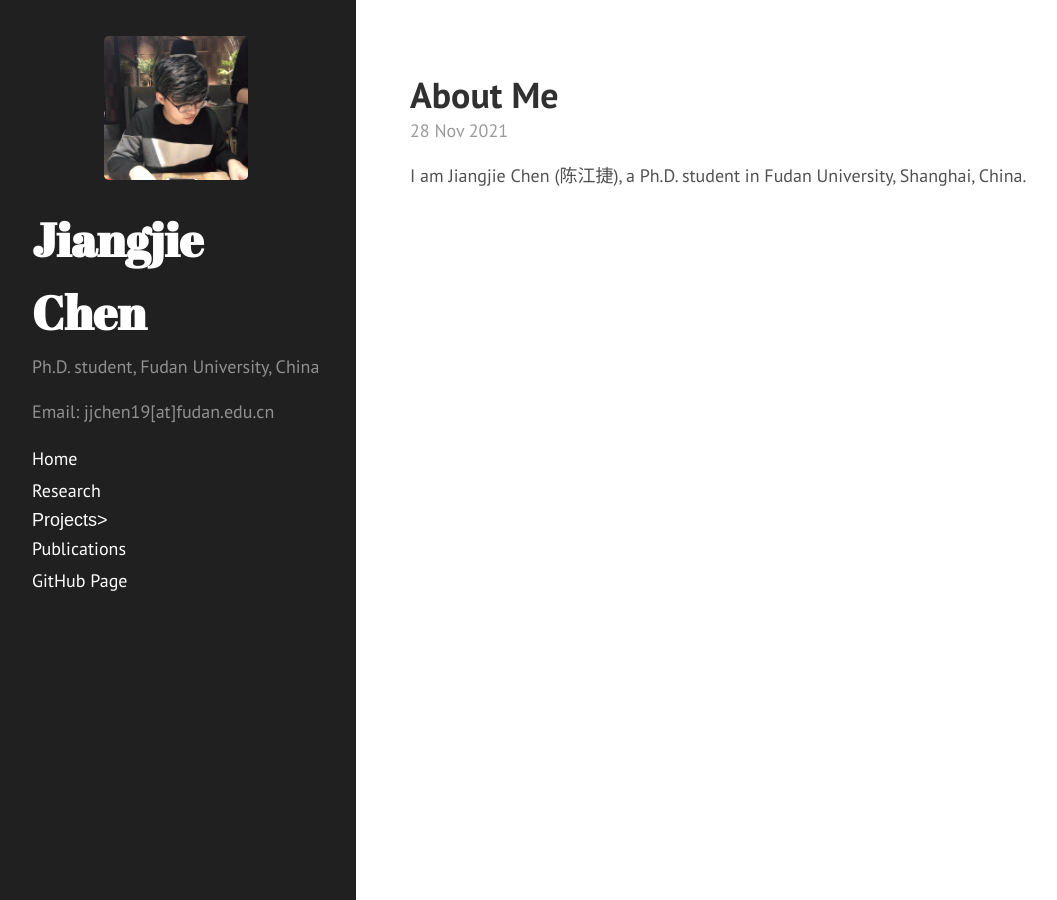
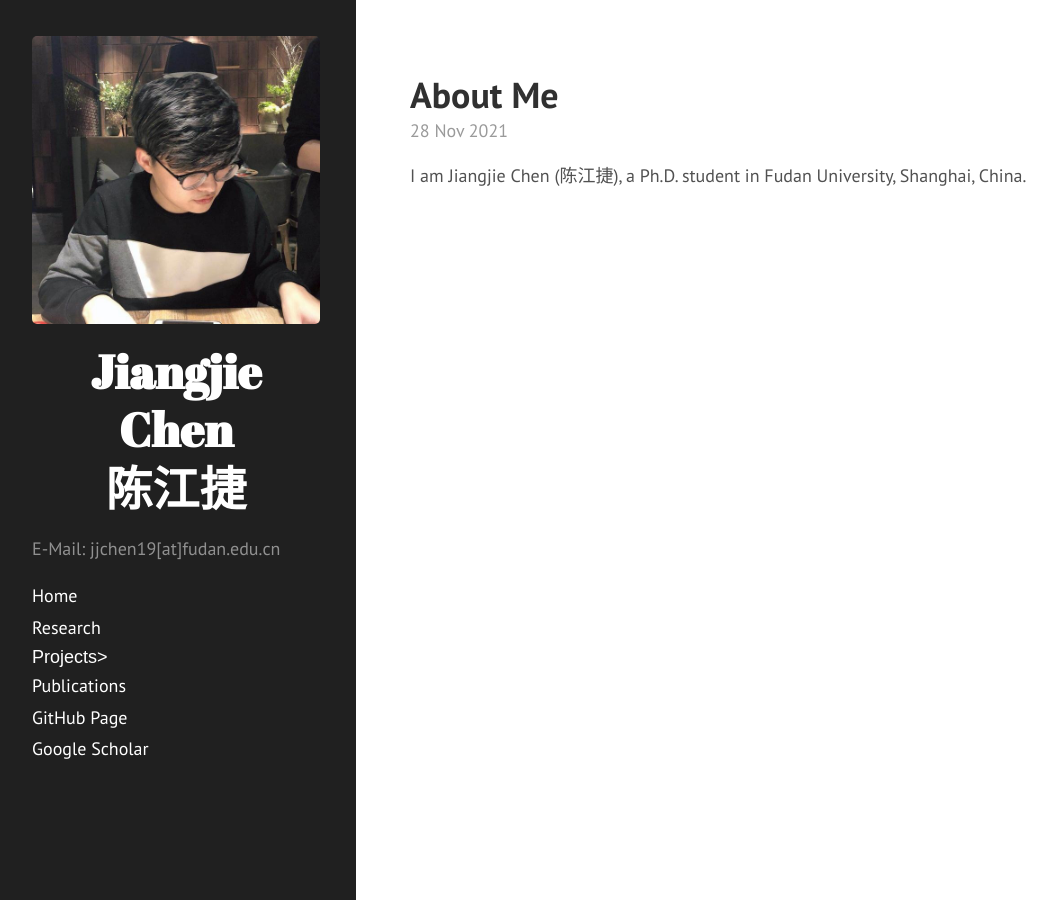
Before and after one commit to jiangjiechen/jiangjiechen.github.io, a Jekyll site: the page built from index.html, in a window 1280 px wide. Shown: the whole page, without its empty margins (4-1061 px from the left). Built offline with Jekyll 4.4.1, drawn with Linux system fonts in a browser that asks for light colours; the list of posts is cut into pages by our own code.

Commit message:
init with remy's template

```diff
--- a/_config.yml
+++ b/_config.yml
@@ -10,8 +10,8 @@ relative_permalinks: false
 title:            Jiangjie Chen
 subtitle:         陈江捷
 tagline:          'Homepage'
-description:      "Ph.D. student, Fudan University, China"
-email:            "Email: jjchen19[at]fudan.edu.cn"
+description:      "Ph.D. student@Fudan University"
+email:            "E-Mail: jjchen19[at]fudan.edu.cn"
 url:              https://jiangjiechen.github.io/
 baseurl:          https://jiangjiechen.github.io/
 
--- a/_includes/sidebar.html
+++ b/_includes/sidebar.html
@@ -5,13 +5,12 @@
     <div class="sidebar-about">
       <h1>
        <a href="{{ site.baseurl }}">
-          <img src="{{ site.baseurl }}public/logo.png" alt="logo.png" width="144" height="144">
+          <img src="{{ site.baseurl }}public/logo.png" alt="logo.png">
         </a>
-        <a href="{{ site.baseurl }}" style="font-size:80%;text-align:center;">
-          {{ site.title <br> site.subtitle }}
-        </a>
+          <p href="{{ site.baseurl }}" style="font-size:80%;text-align:center;">
+            {{ site.title }} <br> {{ site.subtitle }}
+          </p>
       </h1>
-      <p class="sidebar-about-description">{{ site.description }}</p>
       <p class="sidebar-about-email">{{ site.email }}</p>
     </div>
 
@@ -35,8 +34,10 @@
           </div>
         </div>
 
-      <a class="sidebar-nav-item" href="{{ site.baseurl }}publications/">Publications</a>
-    <a class="sidebar-nav-item" href="https://github.com/jiangjiechen">GitHub Page</a>
+        <a class="sidebar-nav-item" href="{{ site.baseurl }}publications/">Publications</a>
+        <a class="sidebar-nav-item" href="https://github.com/jiangjiechen">GitHub Page</a>
+        <a class="sidebar-nav-item" href="https://scholar.google.com.hk/citations?hl=en&user=XarNs8oAAAAJ">Google Scholar</a>
+
    </nav>
   </div>
  </div>
```
